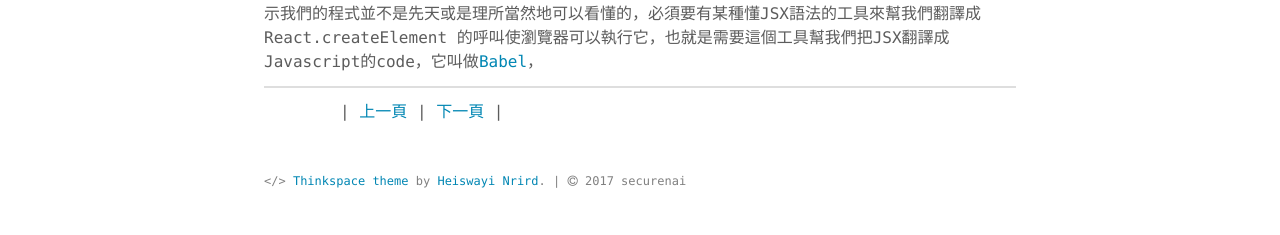
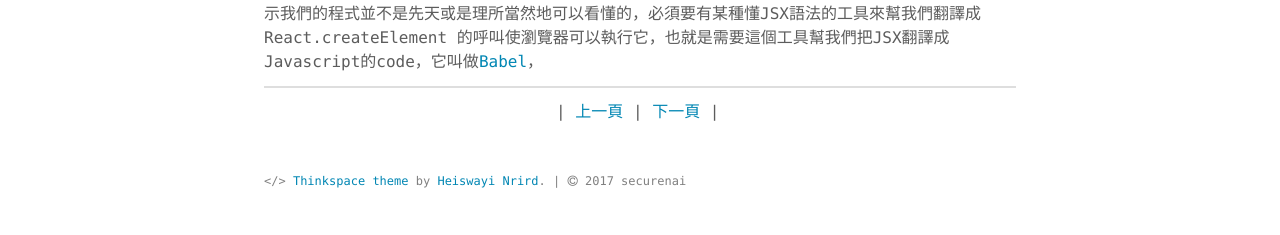
Before and after one commit to securenai/securenai.github.io, a Jekyll site: the page built from react/react_page1.md, in a window 1280 px wide. Shown: the part 1625-1860 px from the top of the page. Built offline with Jekyll 4.4.1, drawn with Linux system fonts in a browser that asks for light colours; our own code applies the rules of GitHub Pages for plain Markdown files.

Commit message:
Update _layout.scss

```diff
--- a/assets/scss/_layout.scss
+++ b/assets/scss/_layout.scss
@@ -400,3 +400,7 @@ pre {
   width: 600px;
   height: 22px;
 }
+.pagenation_center_inner{
+ position: absolute;
+ left: 36%;
+}
```
